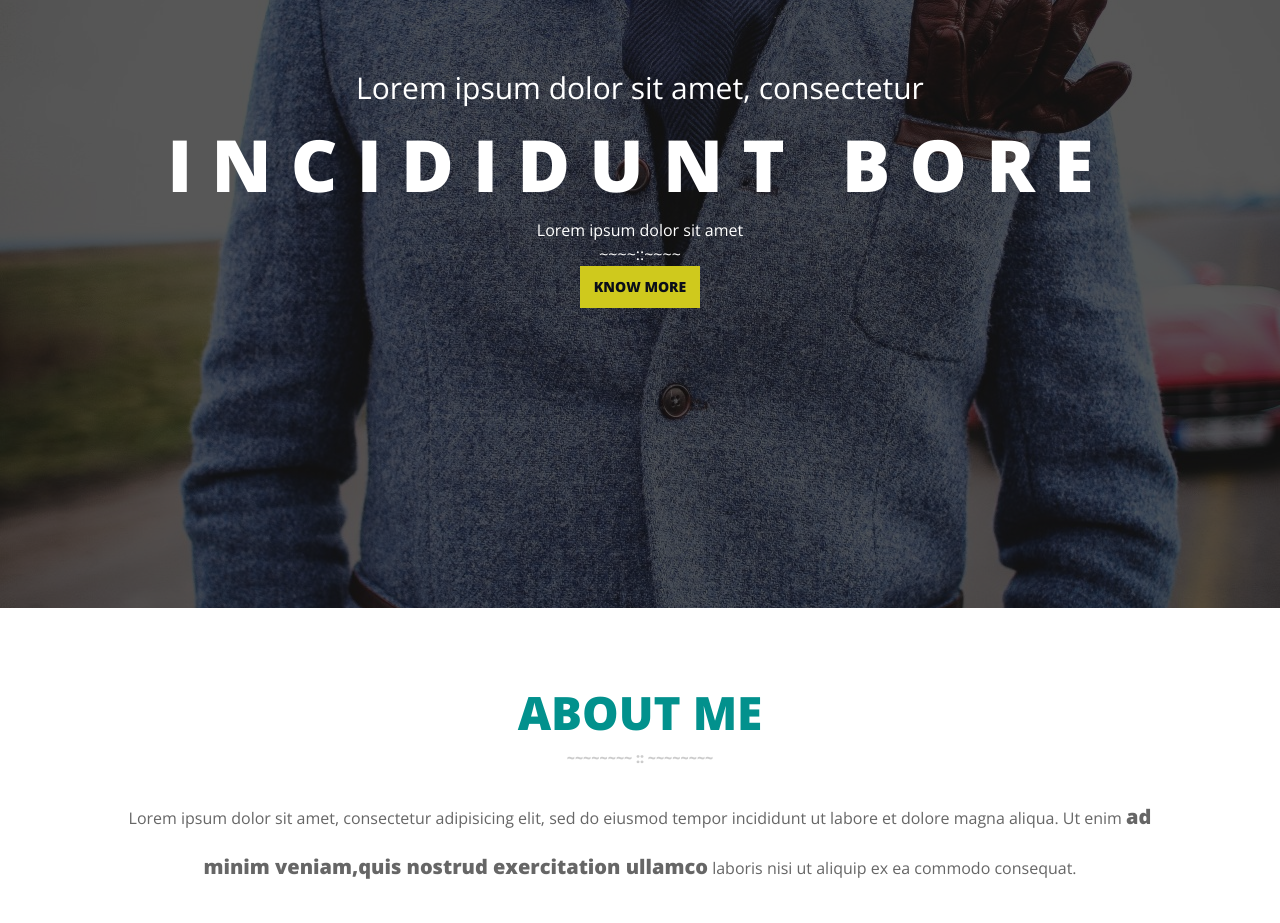
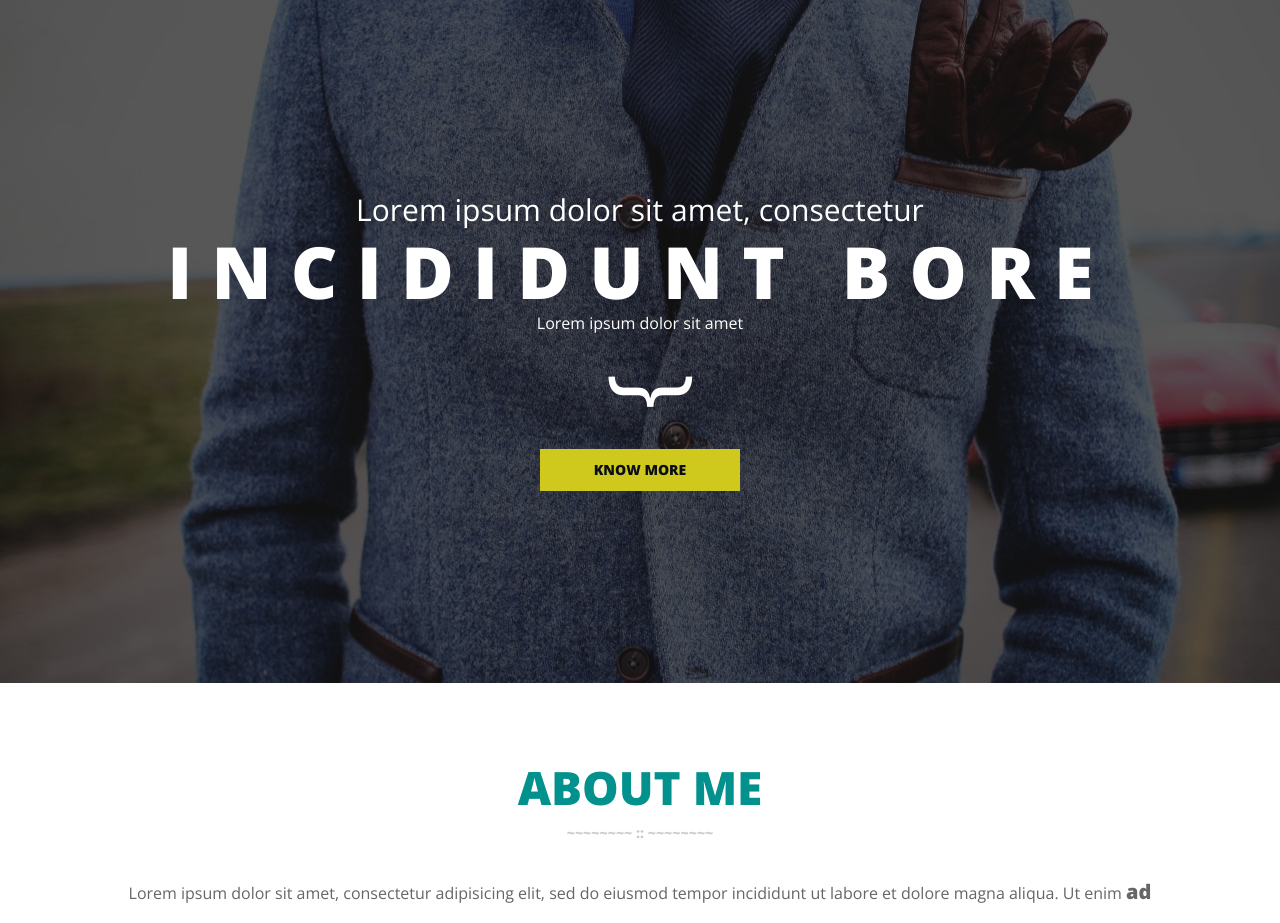
Before and after one commit to cjwd/iugo-myfolio, a PHP site: page / in a window 1280 px wide. Shown: the part 48-971 px from the top of the page. Run offline with PHP 8.4, Linux system fonts and the light colour scheme; some libraries are stand-ins or nearby versions.

Commit message:
Fix text and spacing for hero unit

```diff
--- a/index.html
+++ b/index.html
@@ -243,9 +243,13 @@
                 <h2 class="subtitle">Lorem ipsum dolor sit amet, consectetur</h2>
                 <h1 class="title">incididunt bore</h1>
                 <p class="tagline">Lorem ipsum dolor sit amet</p>
+
+            </div>
+            <div class="readmore">
+                <a href="#" class="btn btn--primary btn--hard btn--full">Know More</a>
             </div>
 
-            <a href="#" class="btn btn--primary btn--hard">Know More</a>
+
         </div>
         <!-- end hero -->
 
--- a/resources/css/less/ui/hero.less
+++ b/resources/css/less/ui/hero.less
@@ -1,7 +1,6 @@
 .hero {
     background: url("imgs/hero-bg.png") no-repeat scroll center center / cover  rgba(0, 0, 0, 1);
     height: auto;
-    padding: 65px 0 300px;
     color:#fff;
     text-align: center;
 
@@ -10,11 +9,14 @@
 .word-block::after {
     content: '{';
     display:inline-block;
-    transform:rotate(-45deg);
+    .font-size(96);
+    transform:rotate(-90deg);
+
 }
 
 .word-block {
-
+    padding-top:12rem;
+    line-height: 1.2;
 }
     .title {
         .font-size(@mega-size);
@@ -30,3 +32,9 @@
     .tagline {
         margin: 0;
     }
+
+.readmore {
+    width:200px;
+    margin:0 auto;
+    padding-bottom:12rem;
+}
--- a/resources/css/style.css
+++ b/resources/css/style.css
@@ -3518,13 +3518,19 @@ label,
 .hero {
   background: url("imgs/hero-bg.png") no-repeat scroll center center / cover #000000;
   height: auto;
-  padding: 65px 0 300px;
   color: #fff;
   text-align: center;
 }
 .word-block::after {
-  content: '~~~~::~~~~';
+  content: '{';
   display: inline-block;
+  font-size: 96px;
+  font-size: 6rem;
+  transform: rotate(-90deg);
+}
+.word-block {
+  padding-top: 12rem;
+  line-height: 1.2;
 }
 .title {
   font-size: 72px;
@@ -3539,6 +3545,11 @@ label,
 .subtitle,
 .tagline {
   margin: 0;
+}
+.readmore {
+  width: 200px;
+  margin: 0 auto;
+  padding-bottom: 12rem;
 }
 .btn--primary {
   background: #CFC91D;
```
